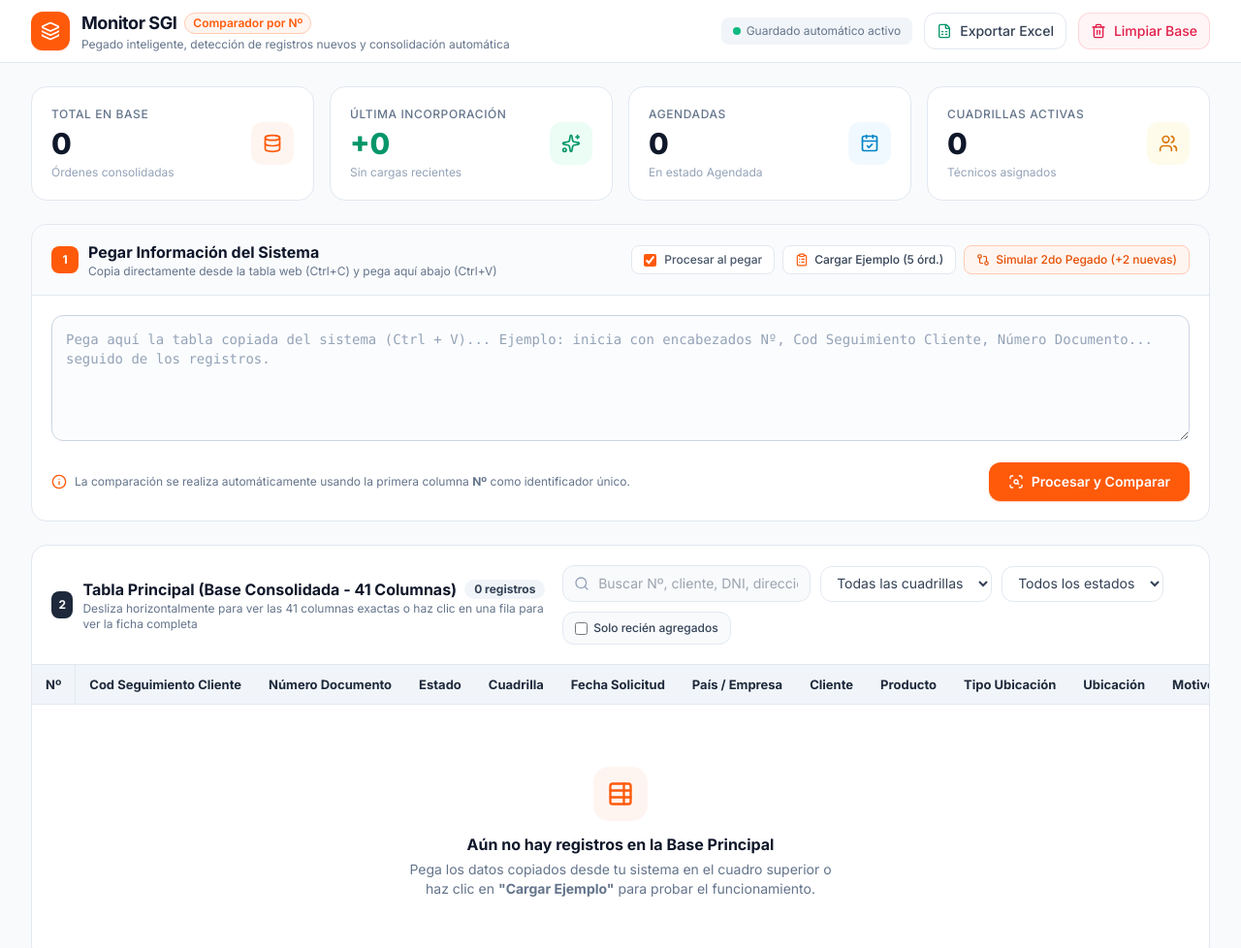
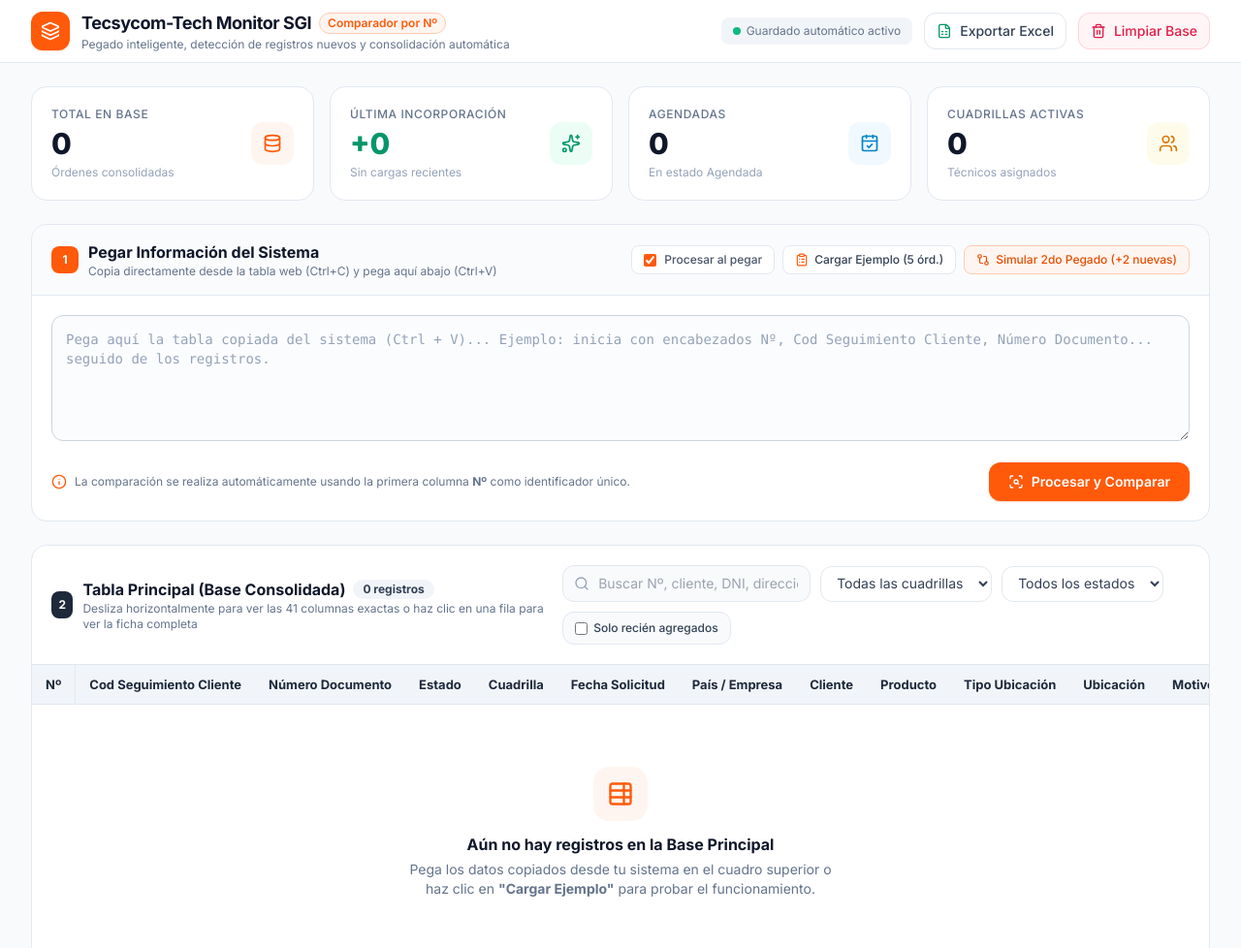
Before and after one commit to tecsycom-tech/monitor-sgi, a plain HTML site: page index.html in a window 1280 px wide. Shown: the top 978 px of the page at 97% size. Drawn offline with nearby package versions, Linux system fonts and the light colour scheme.

Commit message:
Update headings for Tecsycom-Tech Monitor SGI

```diff
--- a/index.html
+++ b/index.html
@@ -95,7 +95,7 @@
         </div>
         <div>
           <div class="flex items-center gap-2">
-            <h1 class="text-base sm:text-lg font-bold text-slate-900 tracking-tight">Monitor SGI</h1>
+            <h1 class="text-base sm:text-lg font-bold text-slate-900 tracking-tight">Tecsycom-Tech Monitor SGI</h1>
             <span class="hidden sm:inline-flex items-center px-2 py-0.5 rounded-full text-xs font-semibold bg-brand-50 text-brand-500 border border-brand-200">
               Comparador por Nº
             </span>
@@ -354,7 +354,7 @@
           <span class="w-7 h-7 rounded-lg bg-slate-800 text-white text-xs font-bold flex items-center justify-center">2</span>
           <div>
             <div class="flex items-center gap-2">
-              <h2 class="text-sm sm:text-base font-bold text-slate-900">Tabla Principal (Base Consolidada - 41 Columnas)</h2>
+              <h2 class="text-sm sm:text-base font-bold text-slate-900">Tabla Principal (Base Consolidada)</h2>
               <span id="tableCountBadge" class="px-2.5 py-0.5 rounded-full text-xs font-bold bg-slate-100 text-slate-700">
                 0 registros
               </span>
```
